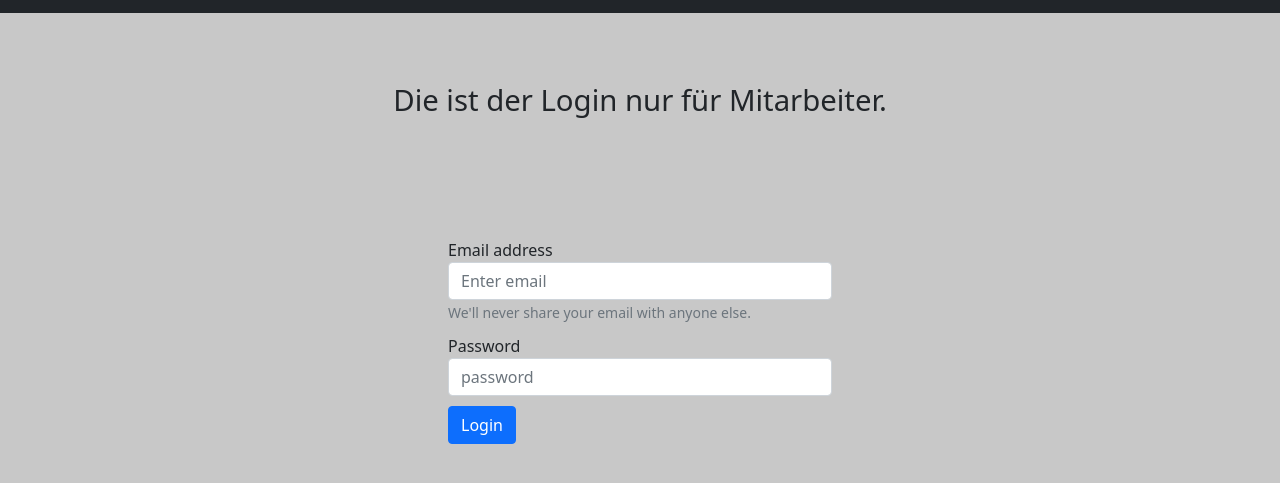
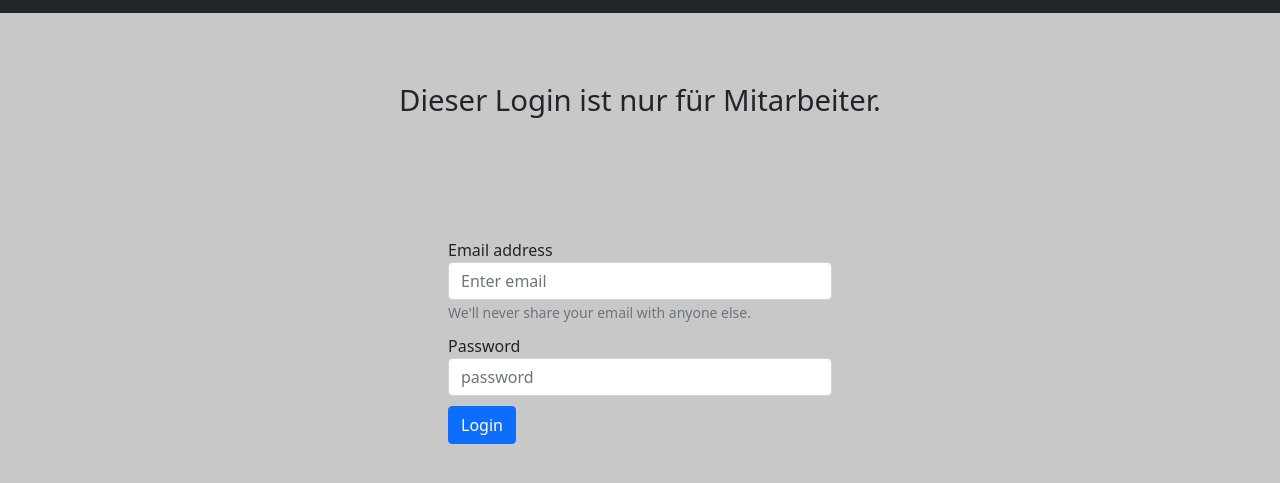
Before and after one commit to maximiliankoch/hci-prototype-group13, a plain HTML site: page login.html in a window 1280 px wide. Shown: the part 59-542 px from the top of the page. Drawn offline with nearby package versions, Linux system fonts and the light colour scheme.

Commit message:
rechtschreibfehler

```diff
--- a/login.html
+++ b/login.html
@@ -35,7 +35,7 @@
 	</nav>
 
 	<div class="website-info">
-		Die ist der Login nur für Mitarbeiter.
+		Dieser Login ist nur für Mitarbeiter.
 	</div>
 	<form>
 		<div class="form">
```
